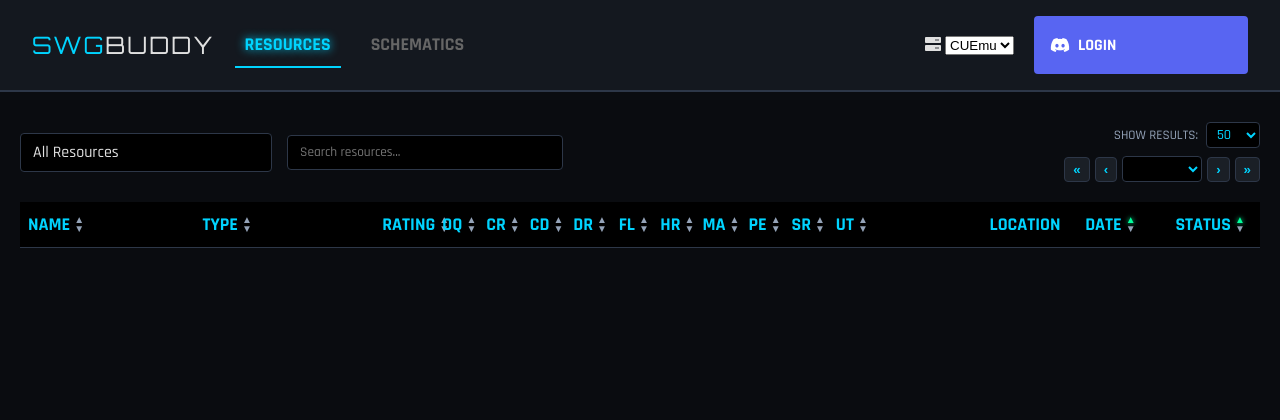
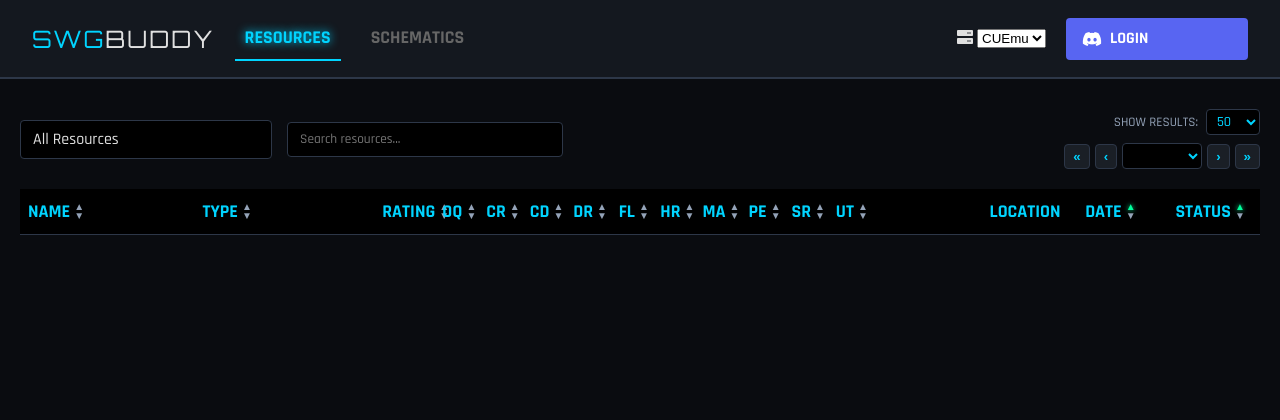
Before and after one commit to gladiatordan/ResourceTracker, a Flask app: page / in a window 1280 px wide. Shown: the top 420 px of the page. After the commit the page ends 235 px from the top, so only its background shows below. Run offline with Flask 3, Linux system fonts and the light colour scheme; lists and menus that the app fills with data are empty.

Commit message:
fix styling on discord button

```diff
--- a/static/css/base.css
+++ b/static/css/base.css
@@ -178,8 +178,8 @@ body {
     font-weight: 700;
     text-decoration: none;
     transition: filter 0.2s, transform 0.1s;
-	width: 182px;
-    height: 42px;
+	width: 150px;
+    height: 26px;
     border: none;
     cursor: pointer;
 }
```
